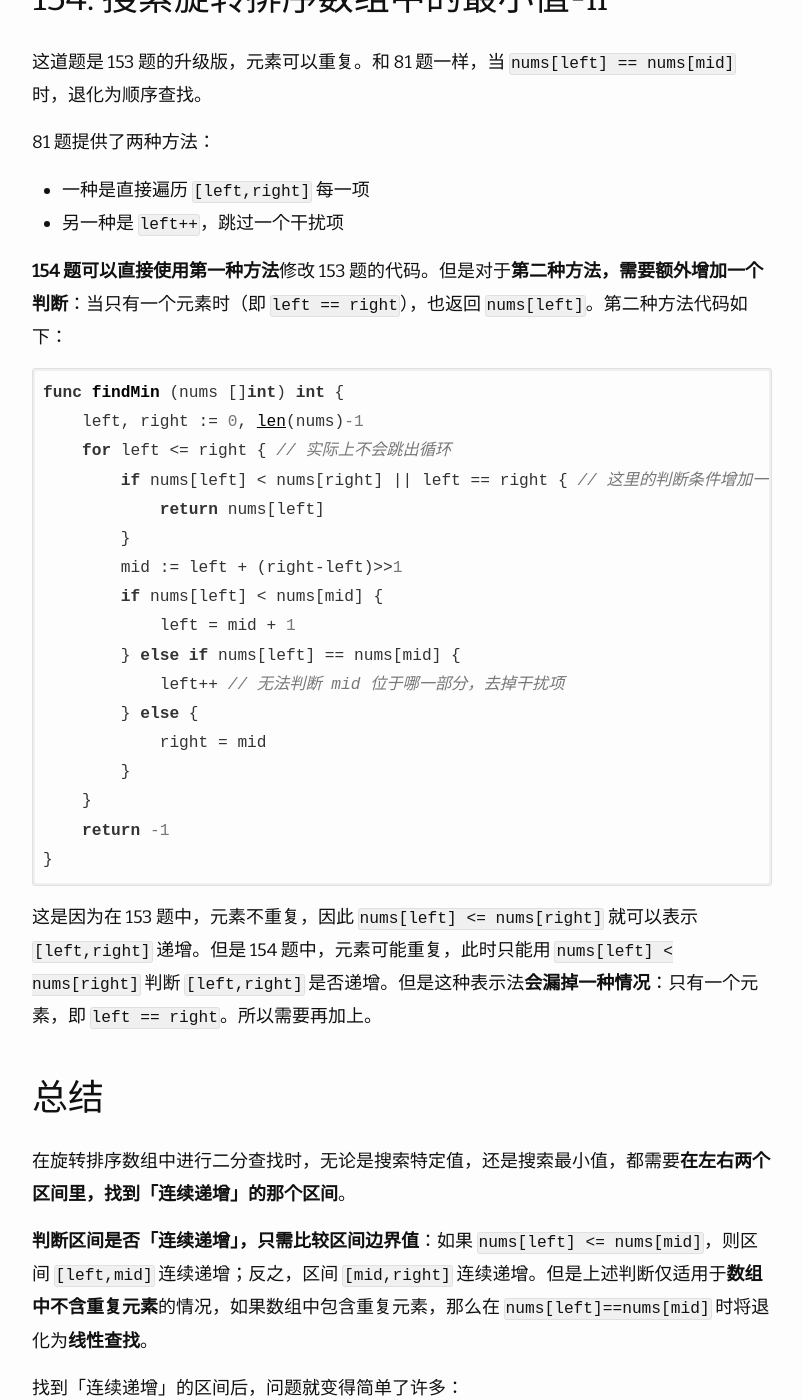
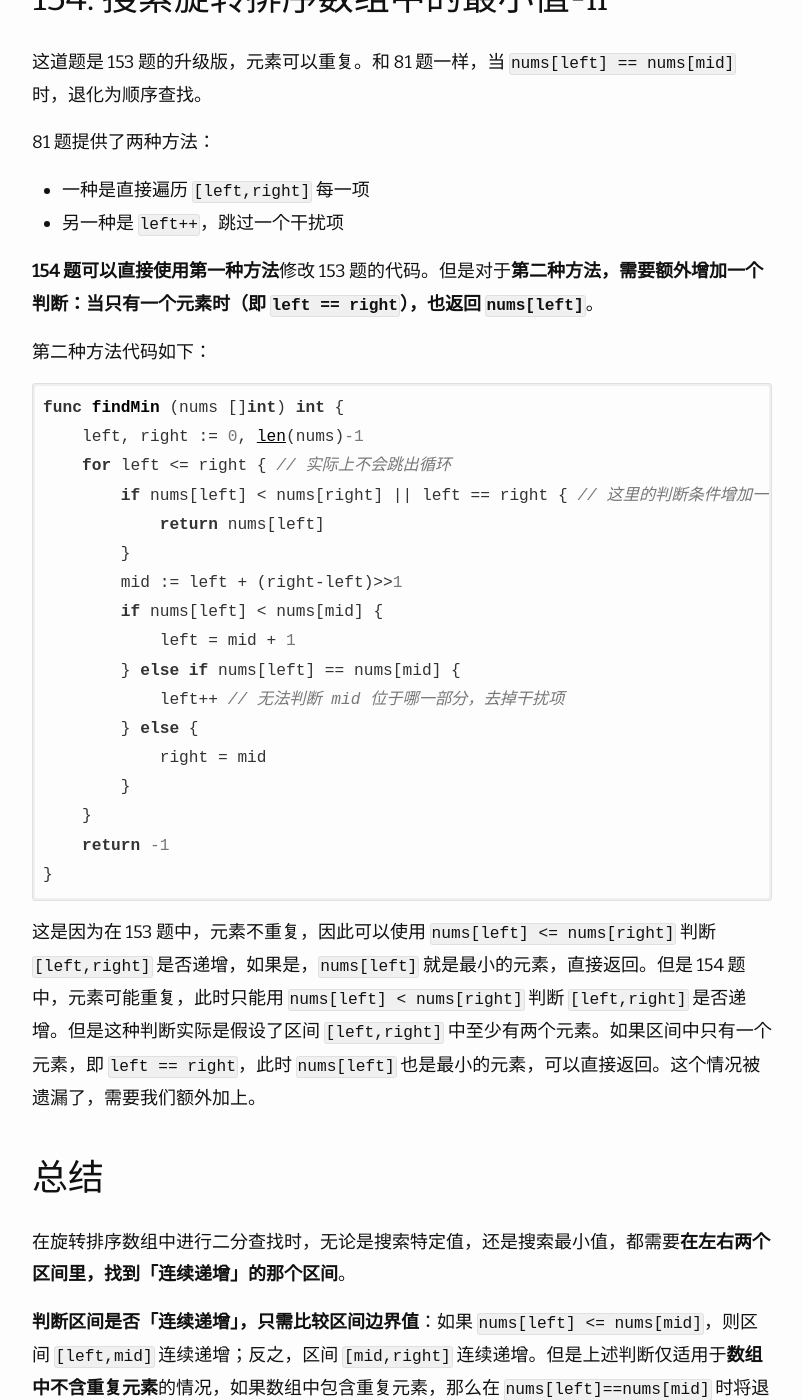
Before and after one commit to imageslr/blog, a Jekyll site: the page built from _posts/2020-03-06-leetcode-33.md, in a window 1280 px wide and 1400 px high, scrolled down 4930 px. Shown: the whole window, without its empty margins (238-1041 px from the left). Built offline with Jekyll 4.4.1, drawn with Linux system fonts in a browser that asks for light colours; nearby versions of some CDN libraries; formulas are drawn with MathJax 3; comment, search, counter and statistics services are not loaded.

Commit message:
update post

````diff
--- a/_posts/2020-03-06-leetcode-33.md
+++ b/_posts/2020-03-06-leetcode-33.md
@@ -177,7 +177,10 @@ func findMin (nums []int) int {
 * 一种是直接遍历 `[left,right]` 每一项
 * 另一种是 `left++`，跳过一个干扰项
 
-**154 题可以直接使用第一种方法**修改 153 题的代码。但是对于**第二种方法，需要额外增加一个判断**：当只有一个元素时（即 `left == right`），也返回 `nums[left]`。第二种方法代码如下：
+
+**154 题可以直接使用第一种方法**修改 153 题的代码。但是对于**第二种方法，需要额外增加一个判断：当只有一个元素时（即 `left == right`），也返回 `nums[left]`**。
+
+第二种方法代码如下：
 ```go
 func findMin (nums []int) int {
     left, right := 0, len(nums)-1
@@ -198,7 +201,7 @@ func findMin (nums []int) int {
 }
 ```
 
-这是因为在 153 题中，元素不重复，因此 `nums[left] <= nums[right]` 就可以表示 `[left,right]` 递增。但是 154 题中，元素可能重复，此时只能用 `nums[left] < nums[right]` 判断 `[left,right]` 是否递增。但是这种表示法**会漏掉一种情况**：只有一个元素，即 `left == right`。所以需要再加上。
+这是因为在 153 题中，元素不重复，因此可以使用 `nums[left] <= nums[right]` 判断 `[left,right]` 是否递增，如果是，`nums[left]` 就是最小的元素，直接返回。但是 154 题中，元素可能重复，此时只能用 `nums[left] < nums[right]` 判断 `[left,right]` 是否递增。但是这种判断实际是假设了区间 `[left,right]` 中至少有两个元素。如果区间中只有一个元素，即 `left == right`，此时 `nums[left]` 也是最小的元素，可以直接返回。这个情况被遗漏了，需要我们额外加上。
 
 ## 总结
 在旋转排序数组中进行二分查找时，无论是搜索特定值，还是搜索最小值，都需要**在左右两个区间里，找到「连续递增」的那个区间**。
````
